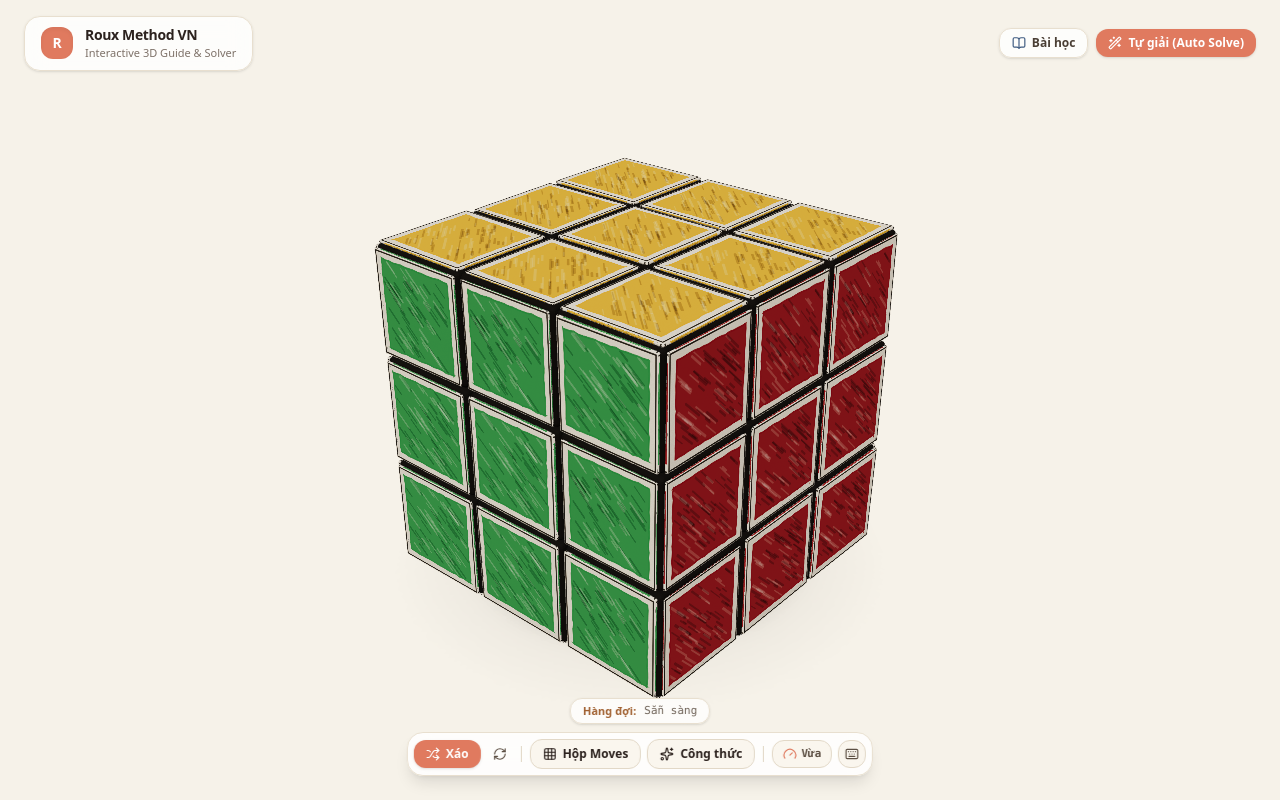
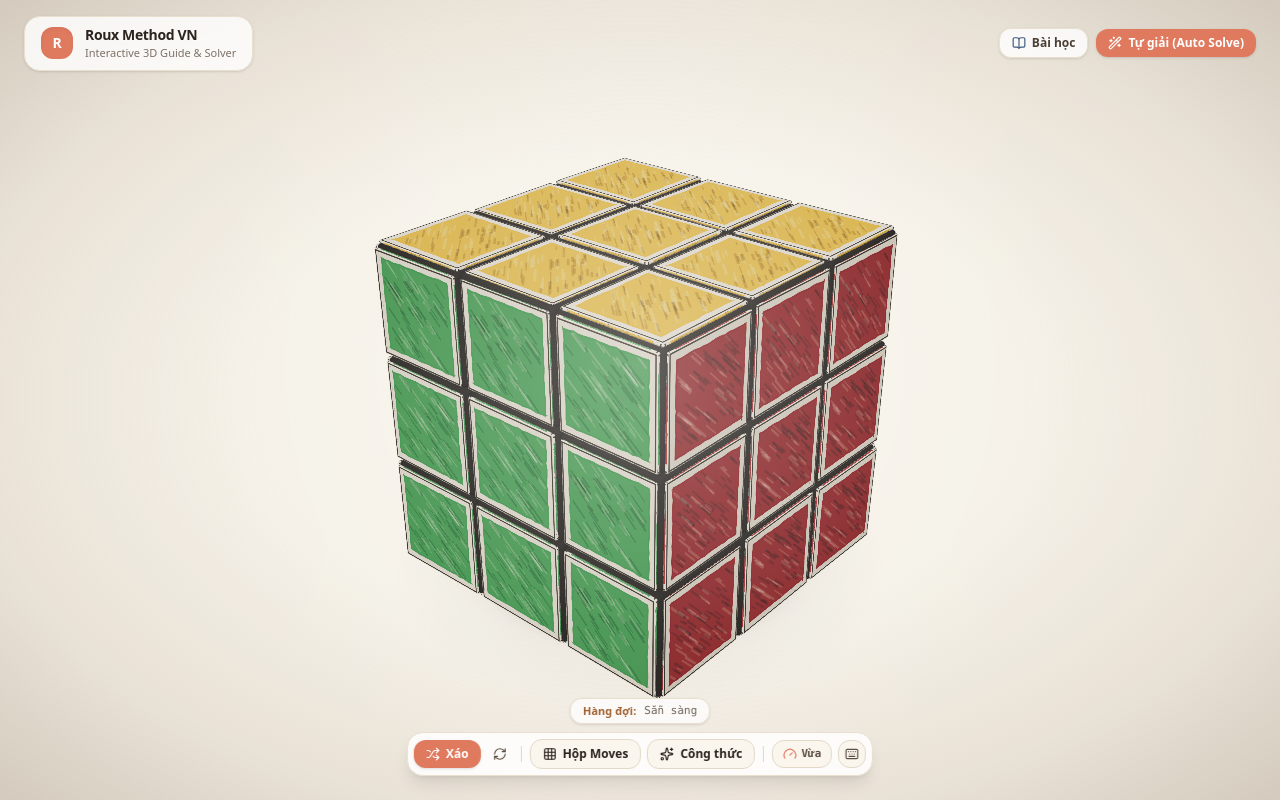
Before and after one commit to sweetvn04/rubik-solver, a React (Vite) app: page / in a window 1280 px wide. Built offline with nearby package versions, Linux system fonts and the light colour scheme.

Commit message:
style: add cozy studio radial vignette overlay for cinematic depth

```diff
--- a/src/App.tsx
+++ b/src/App.tsx
@@ -44,8 +44,17 @@ export default function App() {
       </header>
 
       {/* 3D Canvas Viewport */}
-      <section className="flex-1 w-full h-full">
+      <section className="flex-1 w-full h-full relative">
         <RubikCanvas />
+
+        {/* Cozy Studio Vignette Overlay: Spotlight dịu dàng ở trung tâm và viền tối ấm ở 4 góc (0 draw call, 0% GPU) */}
+        <div
+          className="absolute inset-0 pointer-events-none"
+          style={{
+            background:
+              'radial-gradient(circle at 50% 46%, rgba(255, 253, 248, 0.35) 0%, transparent 58%), radial-gradient(ellipse at 50% 50%, transparent 42%, rgba(160, 135, 110, 0.15) 75%, rgba(110, 85, 60, 0.25) 100%)',
+          }}
+        />
       </section>
 
       {/* Bottom Floating Player Bar */}
```
Also changed, not shown: 2 other files (tests, documents, lock files or other folders).
